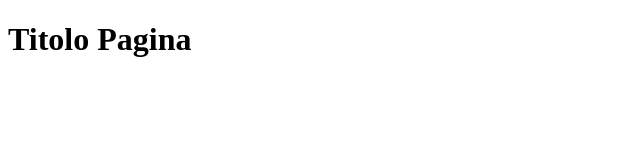
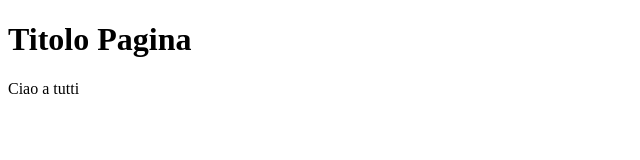
Before and after one commit to boolean-class-138/first-repo, a plain HTML site: page index.html in a window 1280 px wide. Shown: the full height of the page, 0-640 px from the left. Drawn offline with Linux system fonts and the light colour scheme.

Commit message:
feat: add main

```diff
--- a/index.html
+++ b/index.html
@@ -9,5 +9,8 @@
     <header>
       <h1>Titolo Pagina</h1>
     </header>
+    <main>
+      <p>Ciao a tutti</p>
+    </main>
   </body>
 </html>
```
